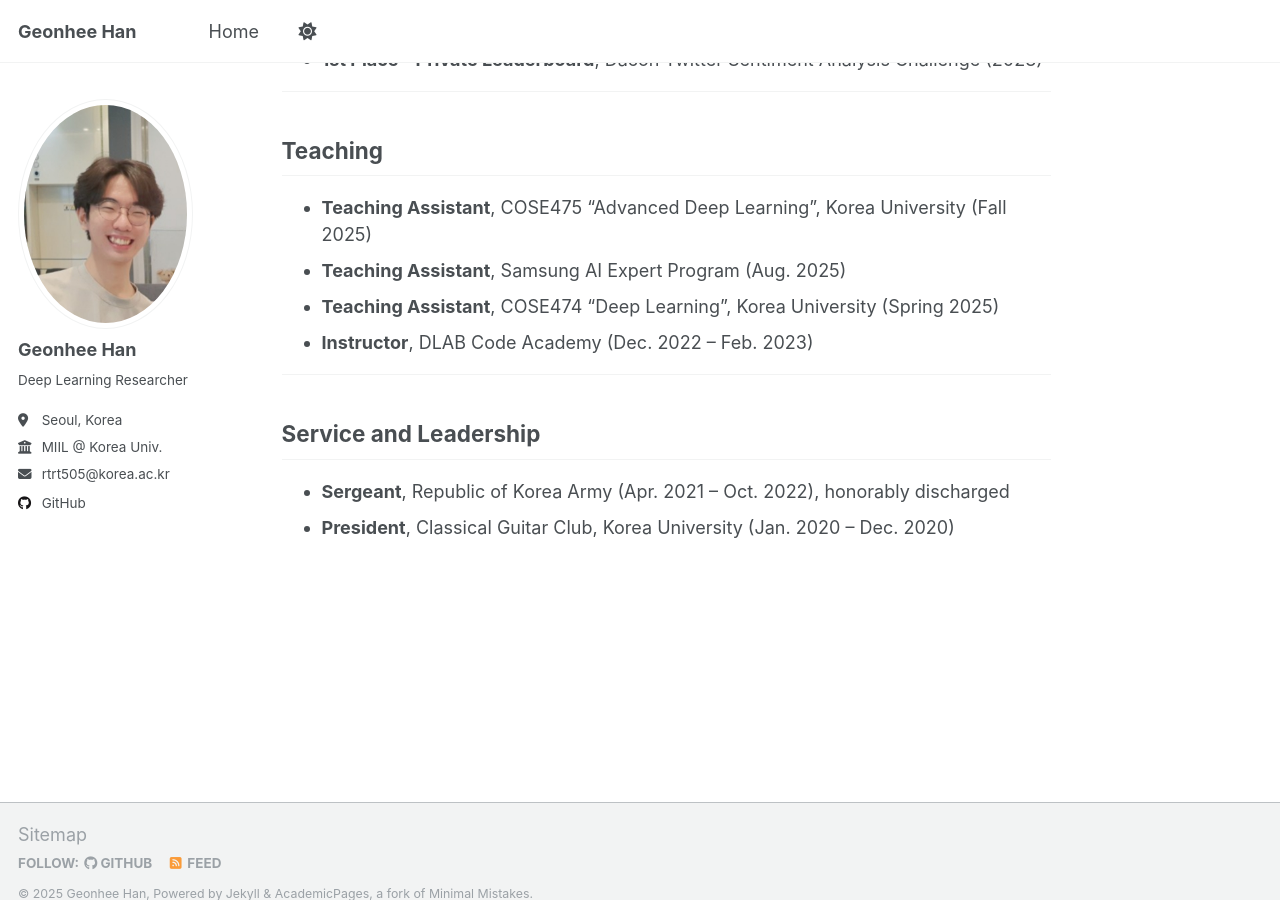
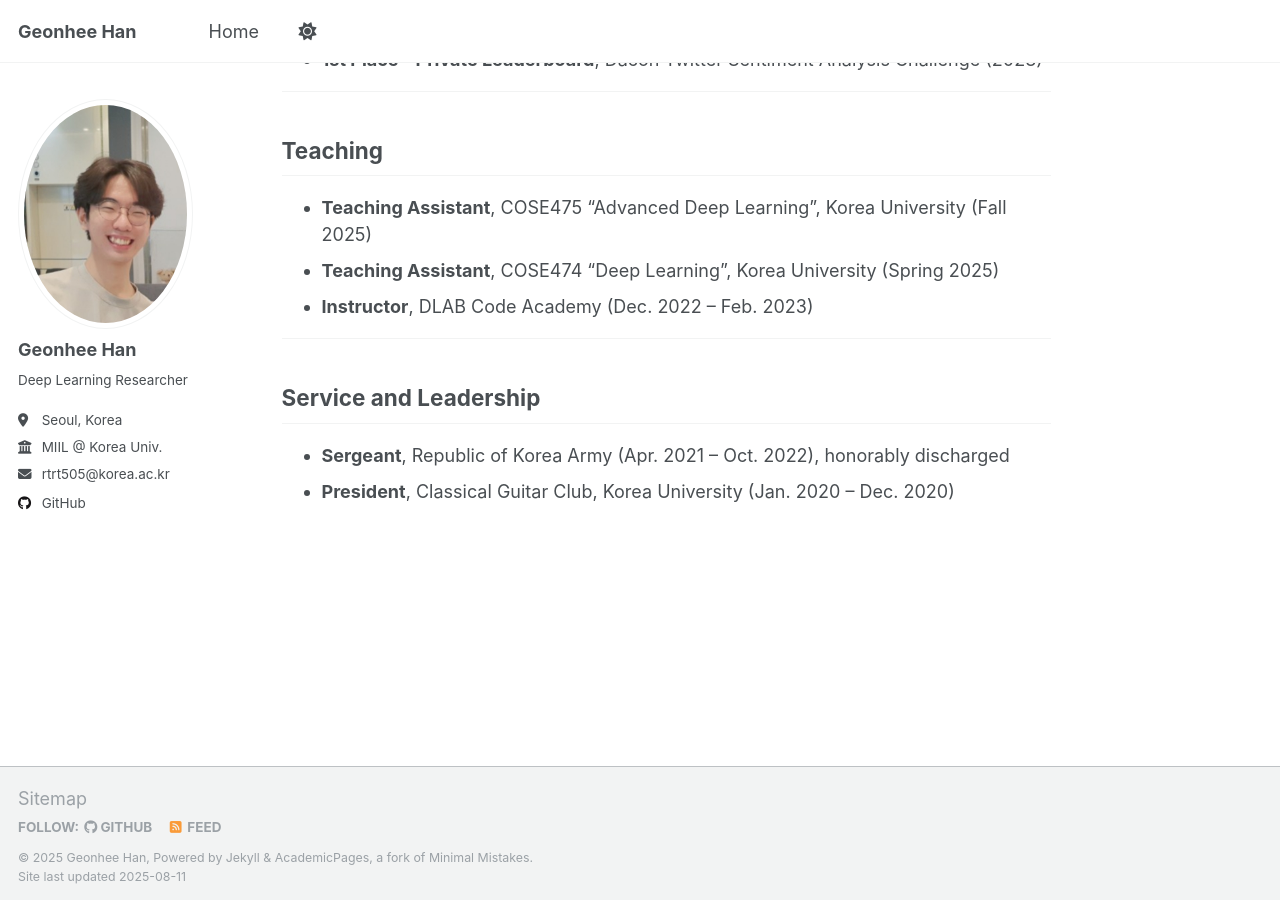
Before and after one commit to chaksseu/chaksseu.github.io, a Jekyll site: the page built from _pages/home.md, in a window 1280 px wide and 900 px high, scrolled down 1362 px. Built offline with Jekyll 4.4.1, drawn with Linux system fonts in a browser that asks for light colours.

Commit message:
update_0811

```diff
--- a/_pages/home.md
+++ b/_pages/home.md
@@ -53,7 +53,6 @@
 ## Teaching
 
 * <b>Teaching Assistant</b>, COSE475 "Advanced Deep Learning", Korea University (Fall 2025)
-* <b>Teaching Assistant</b>, Samsung AI Expert Program (Aug. 2025)
 * <b>Teaching Assistant</b>, COSE474 "Deep Learning", Korea University (Spring 2025)
 * <b>Instructor</b>, DLAB Code Academy (Dec. 2022 – Feb. 2023)
 
```
